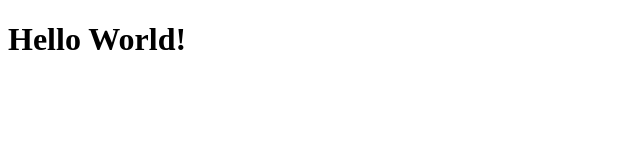
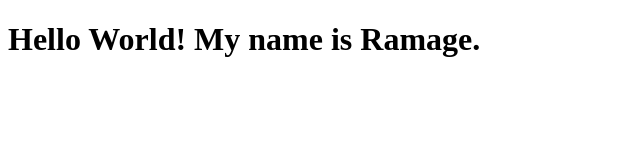
Before and after one commit to ramagez/ramagez.github.io, a plain HTML site: page index.html in a window 1280 px wide. Shown: the whole page, without its empty margins (0-640 px from the left). Drawn offline with Linux system fonts and the light colour scheme.

Commit message:
Second Commit - Index Page

```diff
--- a/index.html
+++ b/index.html
@@ -2,6 +2,6 @@
 <html>
 
 <body>
-	<h1> Hello World!</h1>
+	<h1> Hello World! My name is Ramage.</h1>
 </body>
 </html>
```
